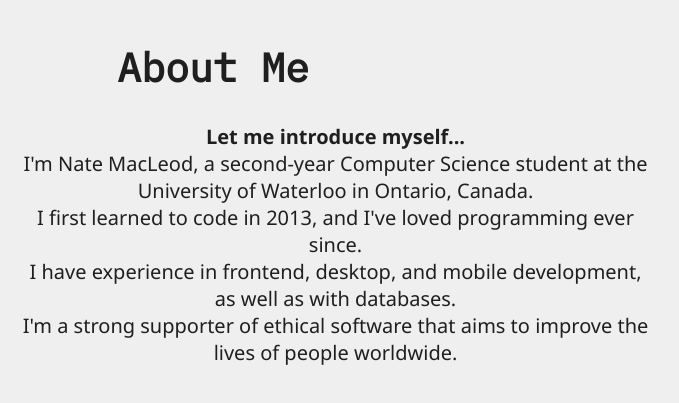
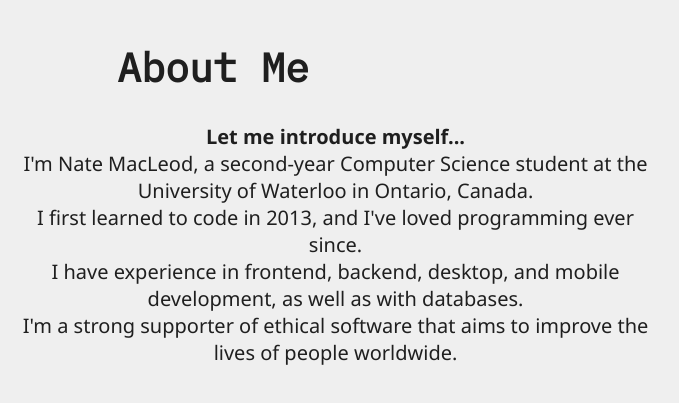
Before and after one commit to natemacleod/natemacleod.github.io, a plain HTML site: page index.html in a window 1280 px wide. Shown: the part 920-1323 px from the top of the page, 427-1106 px from the left. Drawn offline with Linux system fonts and the light colour scheme.

Commit message:
Update about me section

```diff
--- a/index.html
+++ b/index.html
@@ -73,7 +73,7 @@
                     I'm Nate MacLeod, a second-year Computer Science student at the University of Waterloo in
                     Ontario, Canada.<br>
                     I first learned to code in 2013, and I've loved programming ever since.<br>
-                    I have experience in frontend, desktop, and mobile development, as well as with databases.<br>
+                    I have experience in frontend, backend, desktop, and mobile development, as well as with databases.<br>
                     I'm a strong supporter of ethical software that aims to improve the lives of people worldwide.
                 </p>
             </div>
```
